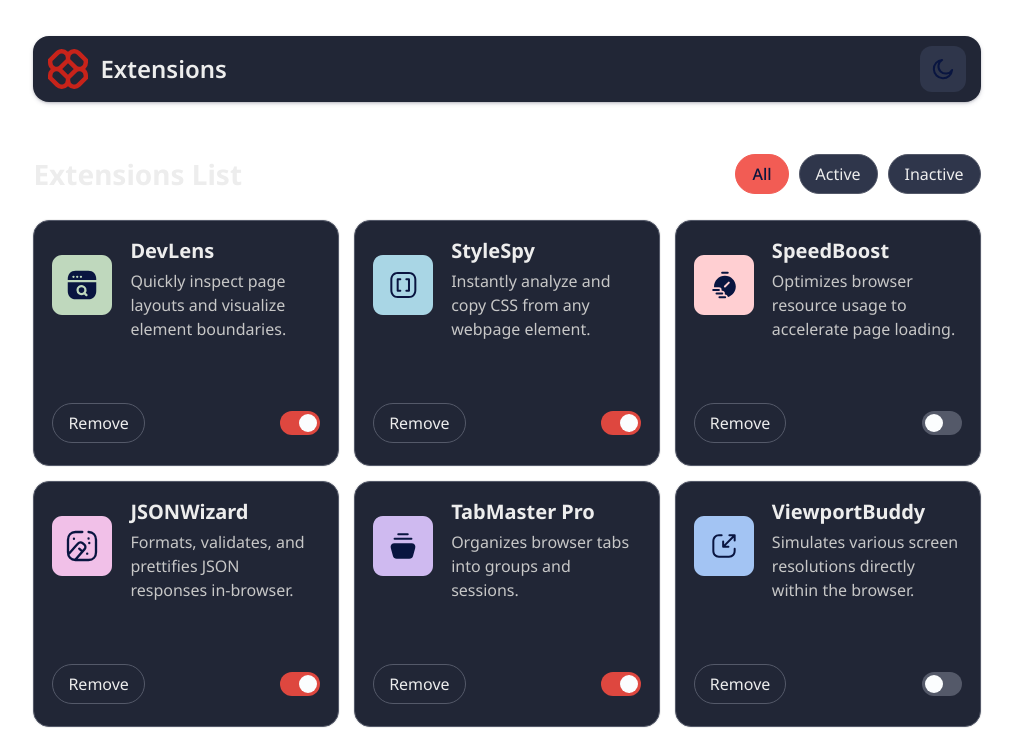
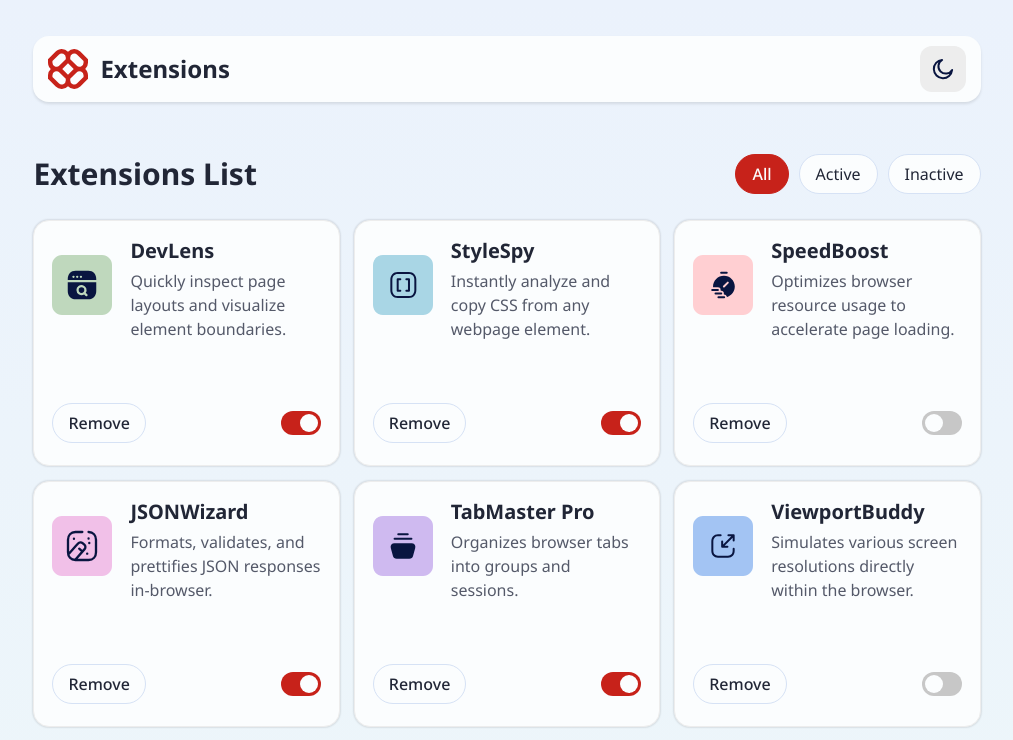
Before and after one commit to sam4web/browser-extension-manager-ui, a Vue app: page / in a window 1280 px wide. Shown: the top 740 px of the page, without its empty margins (133-1146 px from the left). Built offline with nearby package versions, Linux system fonts and the light colour scheme.

Commit message:
update colors and visual styles for light theme

```diff
--- a/src/components/ExtensionItem.vue
+++ b/src/components/ExtensionItem.vue
@@ -36,13 +36,19 @@
 
 <style scoped>
   .extension-item {
-    background-color: var(--neutral-800);
     font-size: 16px;
     padding: 8px 18px;
-    border: 1px solid var(--neutral-600);
-    box-shadow: rgba(0, 0, 0, 0.05) 0px 0px 0px 1px;
+    border: 1px solid var(--neutral-100);
+    box-shadow: rgba(0, 0, 0, 0.09) 0px 0px 1.5px 1px;
+    color: var(--neutral-800);
+    border-radius: 16px;
+    background-color: var(--neutral-0);
+  }
+
+  .dark .extension-item {
     color: var(--neutral-100);
-    border-radius: 16px;
+    border-color: var(--neutral-600);
+    background-color: var(--neutral-800);
   }
 
   .extension-item .upper-container {
@@ -65,6 +71,10 @@
     font-weight: 400;
     font-size: 16px;
     line-height: 24px;
+    color: var(--neutral-600);
+  }
+
+  .dark .extension-item .content-container p {
     color: var(--neutral-300);
   }
 
@@ -79,22 +89,38 @@
   .extension-item button {
     background-color: transparent;
     padding: 8px 15px;
-    transition:
-      color 200ms linear,
-      border-color 200ms linear,
-      background-color 240ms,
-      outline-color 180ms linear;
+    font-weight: 500;
+    opacity: 100%;
+    color: var(--neutral-800);
+  }
+
+  .dark .extension-item button {
+    color: var(--neutral-100);
   }
 
   .extension-item button:hover {
-    background-color: var(--red-400);
-    color: var(--neutral-900);
-    font-weight: 500;
-    border-color: var(--red-400);
+    background-color: var(--red-500);
+    border-color: var(--red-500);
+    color: var(--neutral-100);
   }
 
-  button:focus {
+  .dark .extension-item button:hover {
+    background-color: var(--red-400);
+    border-color: var(--red-400);
+    color: var(--neutral-800);
+  }
+
+  .extension-item button:focus {
+    color: var(--neutral-800);
+    background-color: var(--neutral-100);
+    border-color: var(--neutral-100);
+    outline-color: var(--red-700);
+  }
+
+  .dark .extension-item button:focus {
+    color: var(--neutral-100);
     background-color: var(--neutral-600);
+    border-color: var(--neutral-600);
     outline-color: var(--red-500);
   }
 
@@ -112,13 +138,17 @@
     display: flex;
     align-items: center;
     justify-content: start;
-    background-color: var(--neutral-600);
+    background-color: var(--neutral-300);
     outline-offset: 2px;
     outline: 2px solid transparent;
     transition:
       background-color 260ms linear,
       outline-color 200ms linear,
       justify-content 270ms linear;
+  }
+
+  .dark .checkbox-box {
+    background-color: var(--neutral-600);
   }
 
   .checkbox-wrapper:focus-within .checkbox-box {
@@ -133,7 +163,15 @@
   }
 
   input:checked + .checkbox-box {
-    background-color: var(--red-500);
+    background-color: var(--red-700);
     justify-content: end;
   }
+
+  .dark input:checked + .checkbox-box {
+    background-color: var(--red-400);
+  }
+
+  .checkbox-wrapper:hover input:checked + .checkbox-box {
+    background-color: var(--red-500);
+  }
 </style>
--- a/src/components/ExtensionList.vue
+++ b/src/components/ExtensionList.vue
@@ -7,14 +7,12 @@
 <template>
   <div class="title-container">
     <h2>Extensions List</h2>
-
     <div class="button-container">
       <button class="active">All</button>
       <button>Active</button>
       <button>Inactive</button>
     </div>
   </div>
-
   <div class="extension-list">
     <ExtensionItem
       v-for="extension in data"
@@ -33,10 +31,14 @@
   }
 
   .title-container h2 {
+    color: var(--neutral-800);
+    font-weight: bold;
+    font-size: 30px;
+    line-height: 38px;
+  }
+
+  .dark .title-container h2 {
     color: var(--neutral-100);
-    font-weight: bold;
-    font-size: 28px;
-    line-height: 36px;
   }
 
   .button-container {
@@ -48,7 +50,8 @@
 
   .extension-list {
     display: grid;
-    gap: 15px;
+    column-gap: 14px;
+    row-gap: 15px;
     grid-template-columns: repeat(3, 1fr);
   }
 </style>
--- a/src/components/Header.vue
+++ b/src/components/Header.vue
@@ -21,12 +21,14 @@
     display: flex;
     align-items: center;
     justify-content: space-between;
-    background-color: var(--neutral-800);
     padding: 10px 15px;
     border-radius: 16px;
-    box-shadow:
-      rgba(50, 50, 93, 0.25) 0px 2px 5px -1px,
-      rgba(0, 0, 0, 0.3) 0px 1px 3px -1px;
+    background-color: var(--neutral-0);
+    box-shadow: rgba(0, 0, 0, 0.1) 0px 2px 3px;
+  }
+
+  .dark nav {
+    background-color: var(--neutral-800);
   }
 
   .logo {
@@ -37,9 +39,13 @@
   }
 
   .logo p {
-    color: var(--neutral-100);
-    font-weight: 600;
+    color: var(--neutral-800);
+    font-weight: 700;
     font-size: 24px;
     line-height: 32px;
   }
+
+  .dark .logo p {
+    color: var(--neutral-100);
+  }
 </style>
--- a/src/components/ThemeToggler.vue
+++ b/src/components/ThemeToggler.vue
@@ -27,18 +27,31 @@
     cursor: pointer;
     outline-offset: 2px;
     outline: 2px solid transparent;
-    background-color: var(--neutral-700);
+    background-color: var(--neutral-100);
     transition:
       background-color 260ms linear,
       outline-color 200ms linear;
   }
 
+  .dark button {
+    background-color: var(--neutral-700);
+  }
+
   button:focus,
   button:hover {
+    background-color: var(--neutral-300);
+  }
+
+  .dark button:focus,
+  .dark button:hover {
     background-color: var(--neutral-600);
   }
 
   button:focus {
+    outline-color: var(--red-400);
+  }
+
+  .dark button:focus {
     outline-color: var(--red-500);
   }
 </style>
--- a/src/style.css
+++ b/src/style.css
@@ -44,8 +44,8 @@ body {
   width: 100%;
   height: 100%;
   min-height: 100vh;
+  background: center / cover no-repeat;
   background-image: var(--light-gradient);
-  background: center / cover no-repeat;
   transition: background-image 300ms linear;
 }
 
@@ -61,34 +61,60 @@ img {
 button {
   font-family: 'NotoSans', sans-serif;
   outline: none;
-  color: var(--neutral-100);
-  background-color: var(--neutral-700);
+  color: var(--neutral-800);
+  background-color: var(--neutral-0);
   font-size: 16px;
   padding: 8px 16px;
-  border: 1px solid var(--neutral-600);
+  border: 1px solid var(--neutral-200);
   border-radius: 50px;
   cursor: pointer;
   outline-offset: 2px;
   outline: 2px solid transparent;
   transition:
-    background-color 260ms linear,
-    outline-color 200ms linear;
+    background-color 200ms ease-in-out,
+    border-color 200ms ease-in-out,
+    color 200ms ease-in-out,
+    outline-color 180ms linear;
 }
 
-button:focus,
+.dark button {
+  color: var(--neutral-100);
+  background-color: var(--neutral-700);
+  border-color: var(--neutral-600);
+}
+
 button:hover {
+  background-color: var(--neutral-100);
+  opacity: 80%;
+}
+
+button:focus {
+  border-color: var(--neutral-100);
+  outline-color: var(--red-400);
+}
+
+.dark button:focus,
+.dark button:hover {
+  border-color: var(--neutral-600);
   background-color: var(--neutral-600);
 }
 
-button:focus {
+.dark button:focus {
   outline-color: var(--red-500);
 }
 
 button.active {
-  background-color: var(--red-400);
+  background-color: var(--red-700);
+  border-color: var(--red-700);
+  color: var(--neutral-0);
+  font-weight: 500;
+  opacity: 100% !important;
+}
+
+.dark button.active {
+  background-color: var(--red-500);
+  border-color: var(--red-500);
   color: var(--neutral-900);
-  font-weight: 500;
-  border-color: var(--red-400);
 }
 
 button.active:focus {
```
